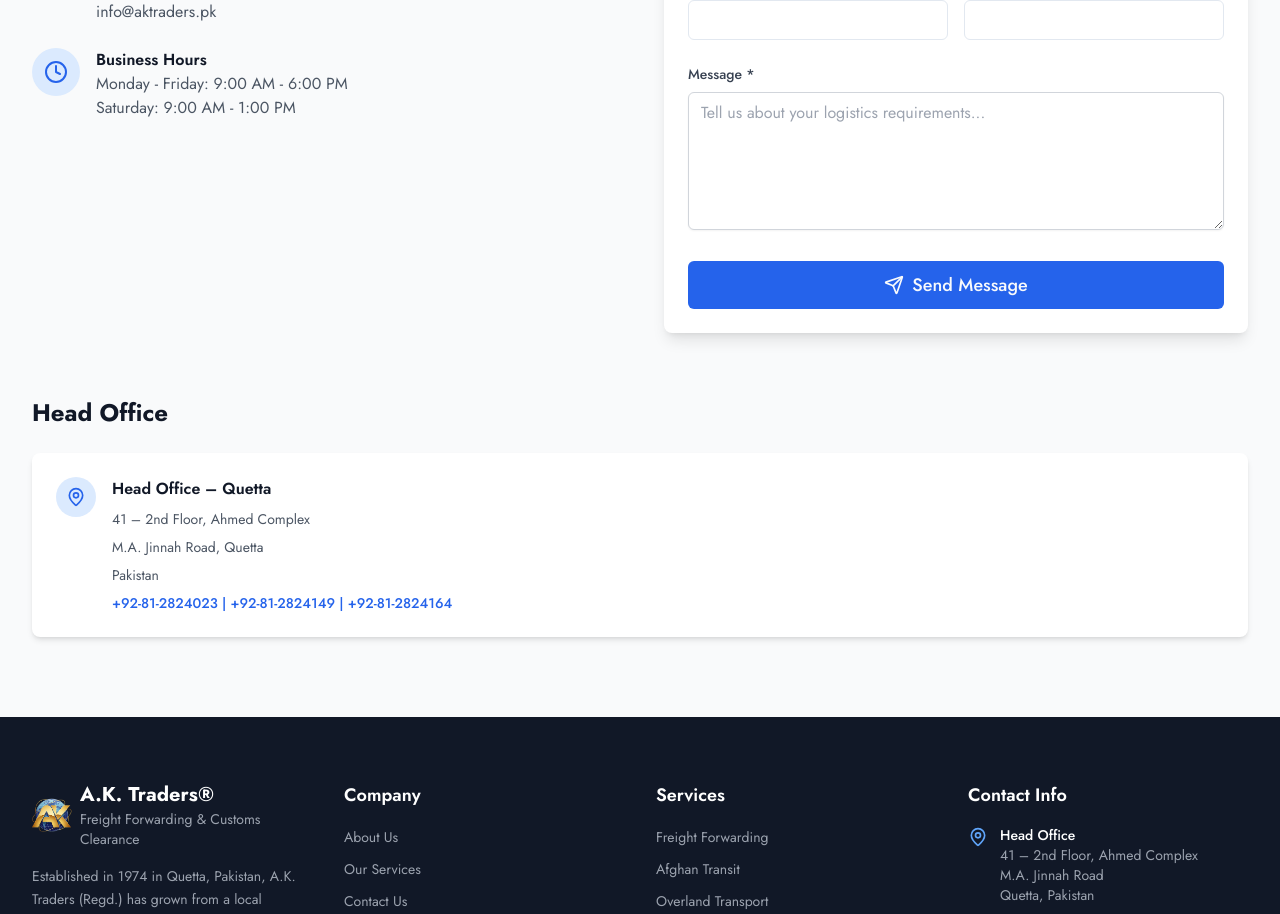
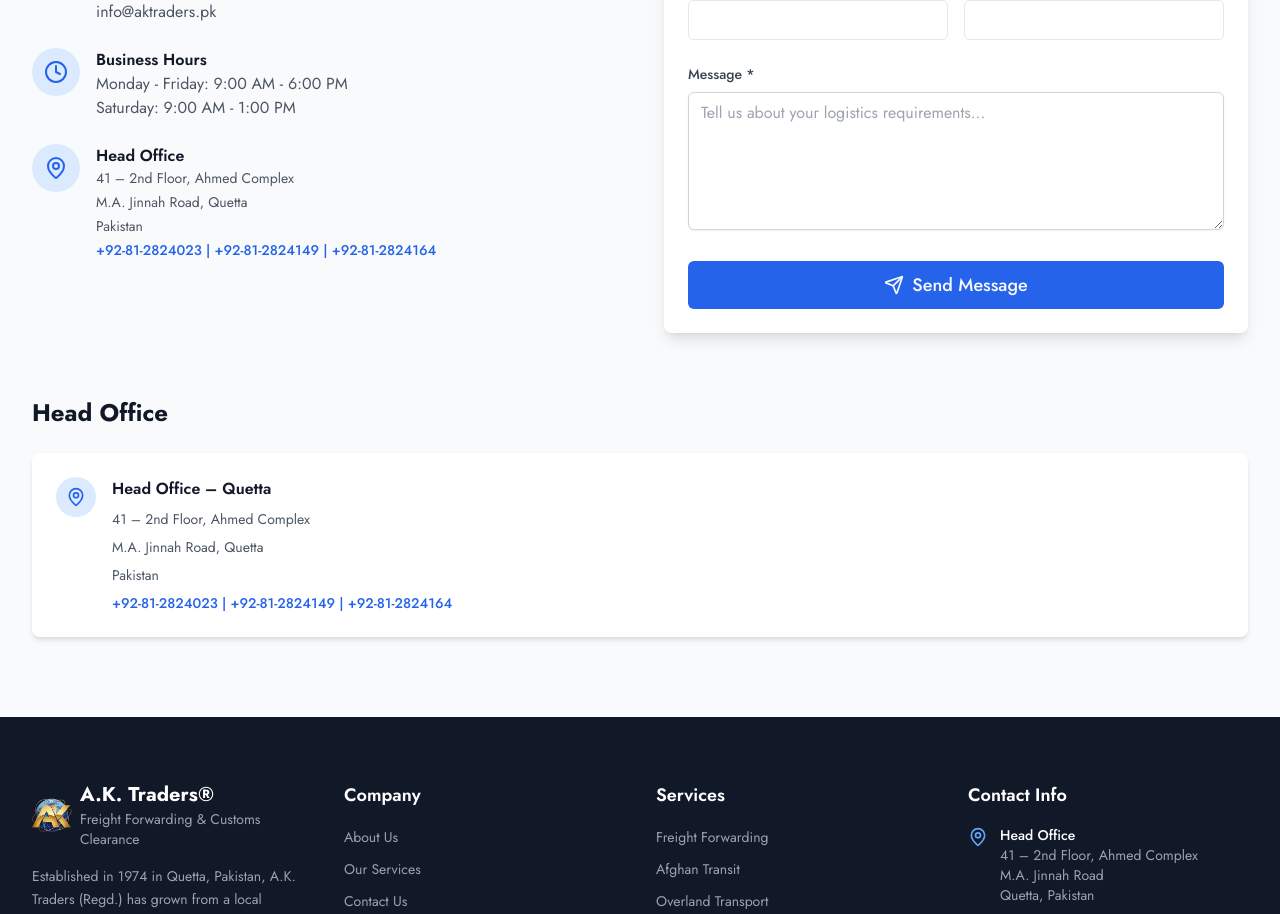
Before and after one commit to osamaqaseem39/aktraders, a Next.js app: page / in a window 1280 px wide. Shown: the part 6953-7867 px from the top of the page. Built offline with nearby package versions, Linux system fonts and the light colour scheme.

Commit message:
Move office location under business hours section in contact page

```diff
--- a/src/components/sections/contact.tsx
+++ b/src/components/sections/contact.tsx
@@ -110,6 +110,24 @@
                     <h4 className="font-semibold text-gray-900">Business Hours</h4>
                     <p className="text-gray-600">Monday - Friday: 9:00 AM - 6:00 PM</p>
                     <p className="text-gray-600">Saturday: 9:00 AM - 1:00 PM</p>
+                  </div>
+                </div>
+
+                {/* Office Location */}
+                <div className="flex items-start space-x-4">
+                  <div className="w-12 h-12 bg-blue-100 rounded-full flex items-center justify-center flex-shrink-0">
+                    <MapPin className="h-6 w-6 text-blue-600" />
+                  </div>
+                  <div>
+                    <h4 className="font-semibold text-gray-900">Head Office</h4>
+                    {companyInfo.offices.map((office) => (
+                      <div key={office.id} className="space-y-1">
+                        <p className="text-gray-600 text-sm">{office.address.street}</p>
+                        <p className="text-gray-600 text-sm">{office.address.area}, {office.address.city}</p>
+                        <p className="text-gray-600 text-sm">{office.address.country}</p>
+                        <p className="text-blue-600 text-sm font-medium">{office.phone}</p>
+                      </div>
+                    ))}
                   </div>
                 </div>
               </div>
```
